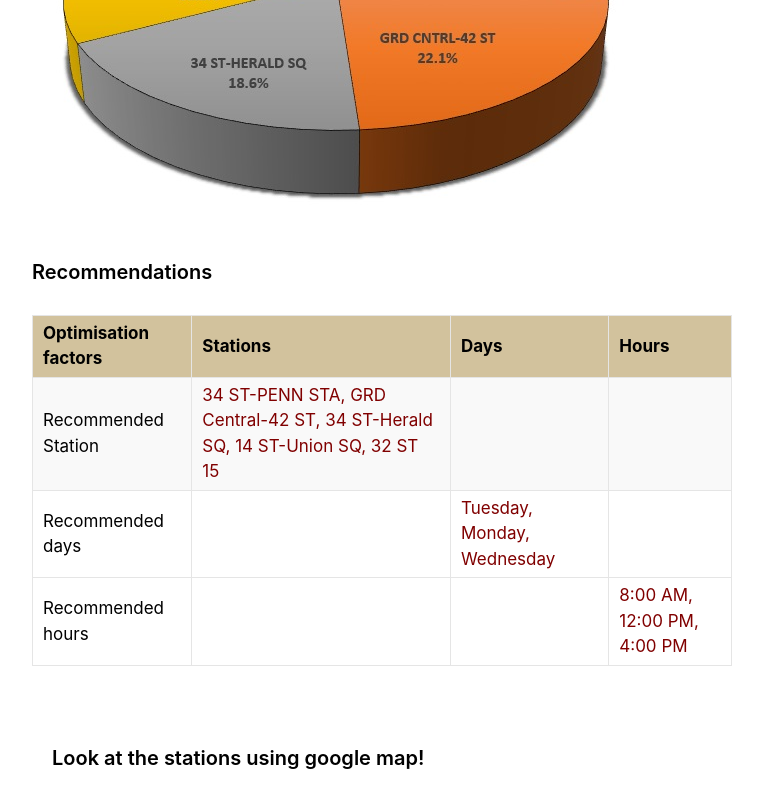
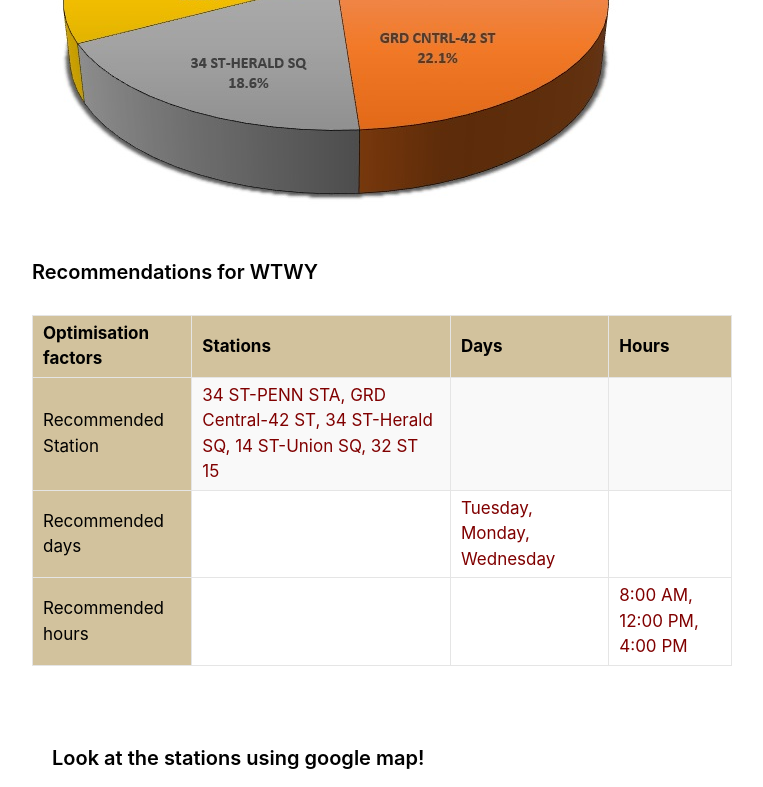
Before and after one commit to alafnan/alafnan.github.io, a Jekyll site: the page built from _posts/2019-09-7-project1.md, in a window 1280 px wide and 900 px high, scrolled down 6750 px, cut to the strip 0-787 px from the top of the window. Shown: the whole strip, without its empty margins (258-1021 px from the left). Built offline with Jekyll 4.4.1, drawn with Linux system fonts in a browser that asks for light colours.

Commit message:
Update 2019-09-7-project1.md

```diff
--- a/_posts/2019-09-7-project1.md
+++ b/_posts/2019-09-7-project1.md
@@ -111,7 +111,7 @@ Train = Train.drop(['DIVISION', 'TIME', 'DESC', 'ENTRIES', 'EXITS'], 1)
 ![units]({{ site.url }}/images/pro4.jpg)
 
 
-<h1 style="font-size:1em; color:#000000; margin-top: 2rem; margin-bottom: 1.5rem;">Recommendations</h1>
+<h1 style="font-size:1em; color:#000000; margin-top: 2rem; margin-bottom: 1.5rem;">Recommendations for WTWY</h1>
 
 
 <table>
@@ -125,7 +125,7 @@ Train = Train.drop(['DIVISION', 'TIME', 'DESC', 'ENTRIES', 'EXITS'], 1)
   </thead>
   <tfoot>
     <tr>
-      <td style="color:#000000;">Recommended hours</td>
+      <td style="color:#000000; background-color: #D2C29D;">Recommended hours</td>
       <td> </td>
       <td> </td>
       <td style="color:maroon;">8:00 AM, 12:00 PM, 4:00 PM</td>
@@ -133,13 +133,13 @@ Train = Train.drop(['DIVISION', 'TIME', 'DESC', 'ENTRIES', 'EXITS'], 1)
   </tfoot>
   <tbody>
     <tr>
-      <td style="color:#000000;">Recommended Station</td>
+      <td style="color:#000000; background-color: #D2C29D;">Recommended Station</td>
       <td style="color:maroon;">34 ST-PENN STA, GRD Central-42 ST, 34 ST-Herald SQ, 14 ST-Union SQ, 32 ST 15</td>
       <td> </td>
       <td> </td>
     </tr>
     <tr>
-      <td style="color:#000000;">Recommended days</td>
+      <td style="color:#000000; background-color: #D2C29D;">Recommended days</td>
       <td> </td>
       <td style="color:maroon;">Tuesday, Monday, Wednesday</td>
       <td> </td>
```
